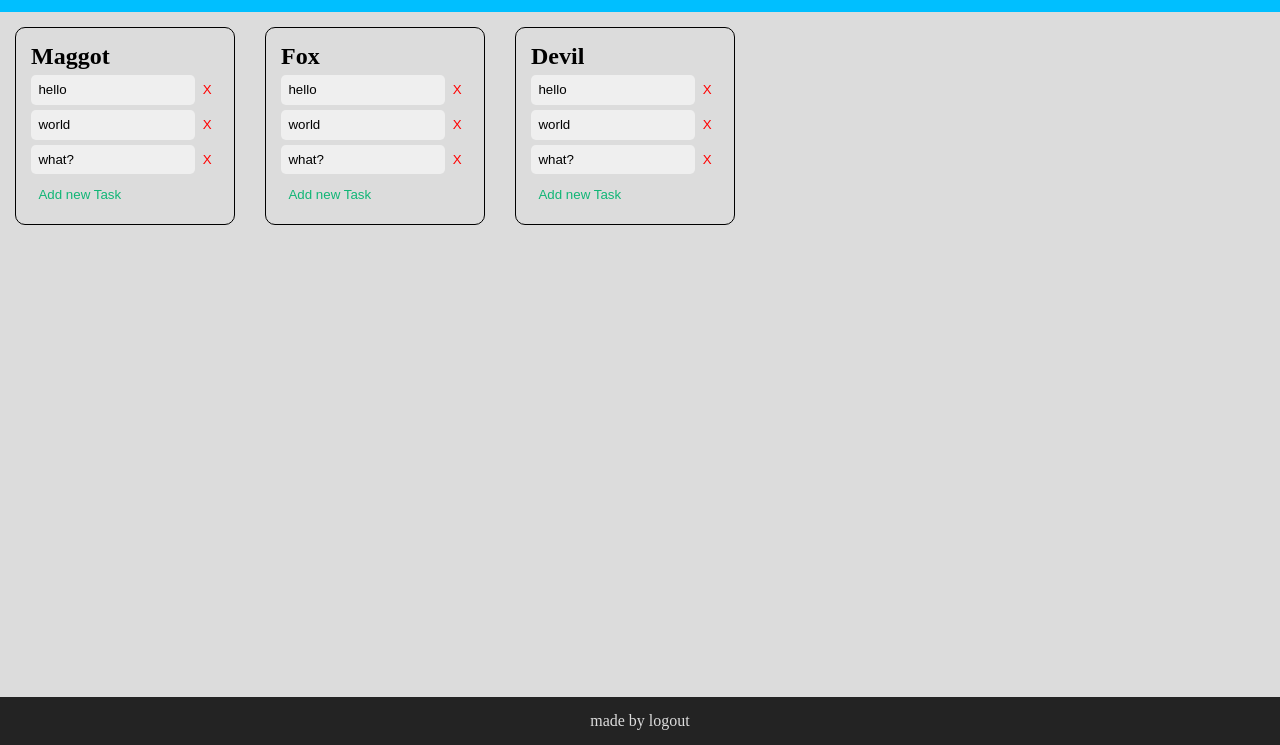
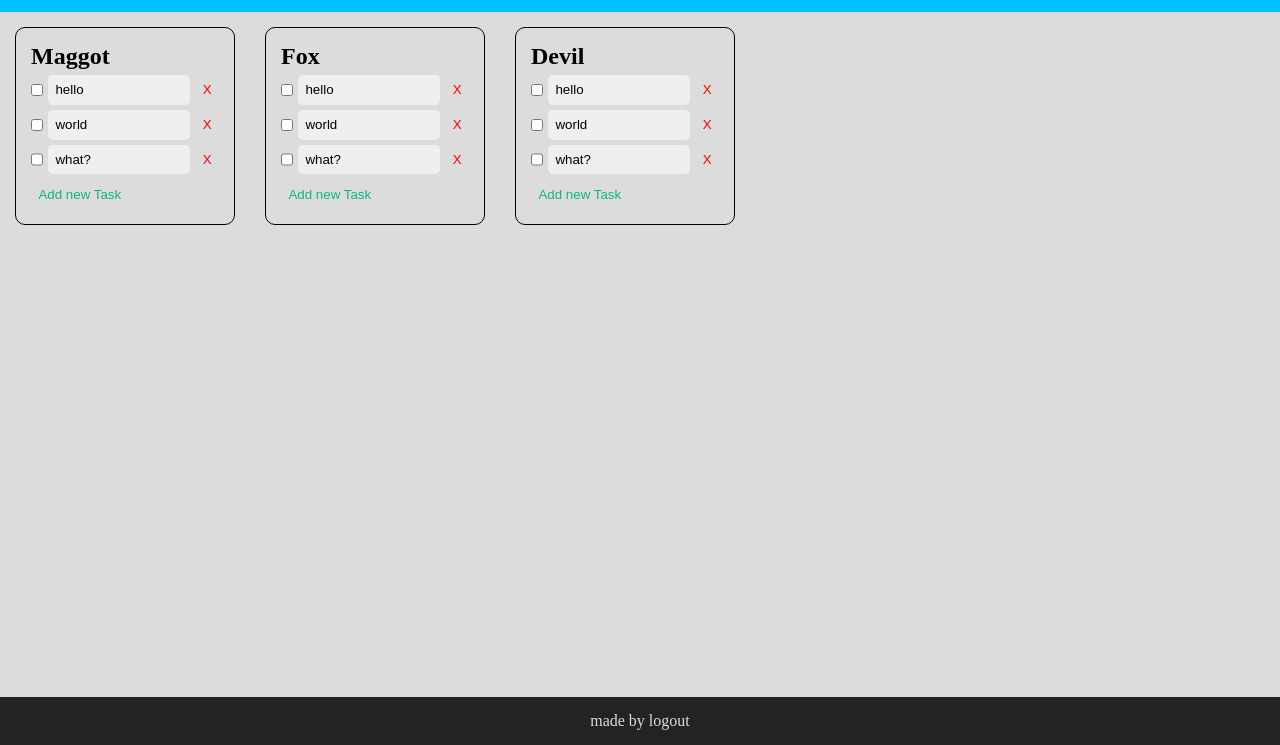
Before and after one commit to mvbertos/odin_project_todolist, a website built with webpack: page src/template.html in a window 1280 px wide. Shown: the part 55-800 px from the top of the page. Built offline with nearby package versions, Linux system fonts and the light colour scheme.

Commit message:
added checkboxes next to each task, and a new boolean parameter to Todo called done

```diff
--- a/src/css/style.css
+++ b/src/css/style.css
@@ -56,7 +56,13 @@ body {
 
 #todoListCard #taskEl {
   display: grid;
-  grid-template-columns: 1fr min-content;
+  gap: 5px;
+  grid-template-columns:
+    12px 1fr min-content;
+}
+
+#taskEl #dashed {
+  text-decoration: line-through;
 }
 
 #newTask {
--- a/src/js/todo.js
+++ b/src/js/todo.js
@@ -7,6 +7,7 @@ class Todo {
     priority = "",
     notes = [""],
     checklist = [""],
+    done = false,
   ) {
     this._id = id;
     this.title = title;
@@ -15,6 +16,7 @@ class Todo {
     this.priority = priority;
     this.notes = notes;
     this.checklist = checklist;
+    this.done = done;
   }
 
   get id() {
--- a/src/js/ui.js
+++ b/src/js/ui.js
@@ -137,7 +137,20 @@ class UI {
   ) {
     const taskDivEl = document.createElement("div");
     taskDivEl.id = "taskEl";
+
+    const checkBoxEl = document.createElement("input");
+    checkBoxEl.type = "checkbox";
+    checkBoxEl.checked = task.done;
+    checkBoxEl.addEventListener("change", (e) => {
+      task.done = checkBoxEl.checked;
+      onChanged(task);
+    });
+    taskDivEl.appendChild(checkBoxEl);
+
     const taskButtonEl = document.createElement("button");
+    if (task.done) {
+      taskButtonEl.id += "dashed";
+    }
     taskButtonEl.textContent = task.title;
     taskButtonEl.addEventListener("click", (_) => {
       this._createTaskEditForm(task, (newTask) => {
@@ -145,6 +158,7 @@ class UI {
       });
     });
     taskDivEl.appendChild(taskButtonEl);
+
     const removeButtonEl = document.createElement("button");
     removeButtonEl.id = "del";
     removeButtonEl.textContent = "X";
```
